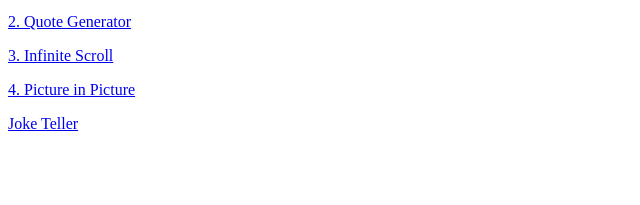
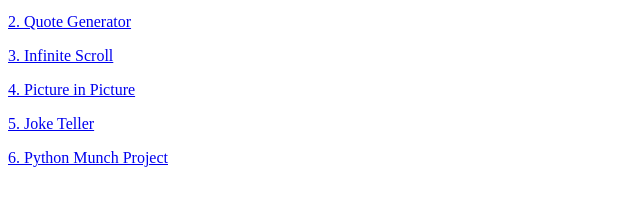
Before and after one commit to DavidTruuu/Davidtruuu.github.io, a plain HTML site: page index.html in a window 1280 px wide. Shown: the part 437-642 px from the top of the page, without its empty margins (0-640 px from the left). Drawn offline with Linux system fonts and the light colour scheme.

Commit message:
Update index.html
added python's munch project

```diff
--- a/index.html
+++ b/index.html
@@ -8,7 +8,8 @@
   <a href="https://davidtruuu.github.io/quote-generator/"><p>2. Quote Generator</p></a>
   <a href="https://davidtruuu.github.io/infinite-scroll/"><p>3. Infinite Scroll</p></a>
   <a href="https://davidtruuu.github.io/picture-in-picture/"><p>4. Picture in Picture</p></a>
-  <a href="https://davidtruuu.github.io/joke-teller/"><p>Joke Teller</p></a>
+  <a href="https://davidtruuu.github.io/joke-teller/"><p>5. Joke Teller</p></a>
+  <a href="https://davidtruuu-organic-halibut-v45jw7wpvjp26xv4.github.dev/"><p>6. Python Munch Project</p></a>
 </body>
 
 </html>
```
